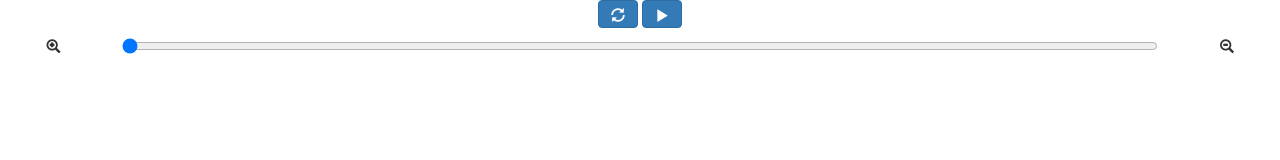
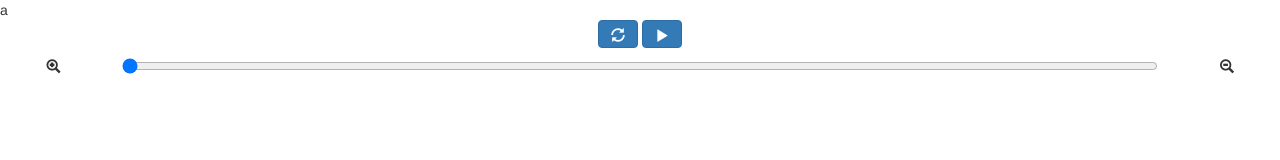
Before and after one commit to LDPJ/pl, a plain HTML site: page index.html in a window 1280 px wide. Drawn offline with nearby package versions, Linux system fonts and the light colour scheme.

Commit message:
Update index.html

```diff
--- a/index.html
+++ b/index.html
@@ -6,7 +6,7 @@
  <script src="https://cdnjs.cloudflare.com/ajax/libs/wavesurfer.js/1.2.3/wavesurfer.min.js"></script>
 </head>
 <body>
-<div id="waveform"></div>
+<div id="waveform">a</div>
 
 <div style="text-align: center">
 
```
